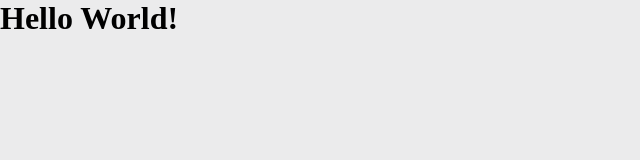
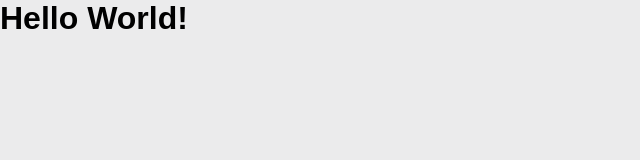
Before and after one commit to danilojduarte/IntroReact, a React (Vite) app in the folder Modulo01/vite-project/: page / in a window 1280 px wide. Shown: the top 160 px of the page, without its empty margins (0-640 px from the left). Built offline with nearby package versions, Linux system fonts and the light colour scheme.

Commit message:
Criando componentes

```diff
--- a/Modulo01/vite-project/src/global.css
+++ b/Modulo01/vite-project/src/global.css
@@ -14,3 +14,8 @@
 body {
   background: var(--cinza);
 }
+
+body, input, textarea, button {
+  font-size: 1rem;
+  font-family: sans-serif;
+}
```
